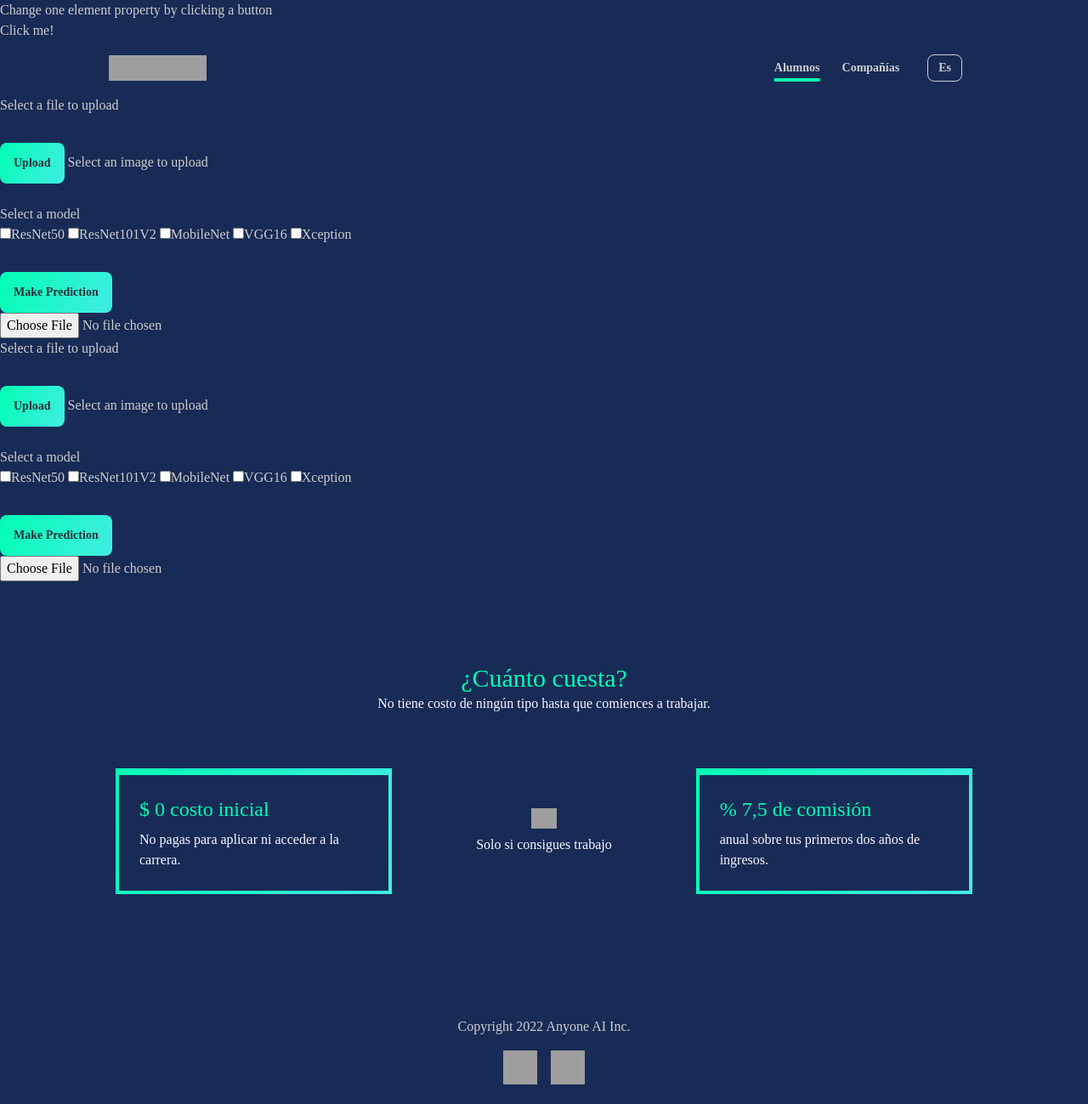
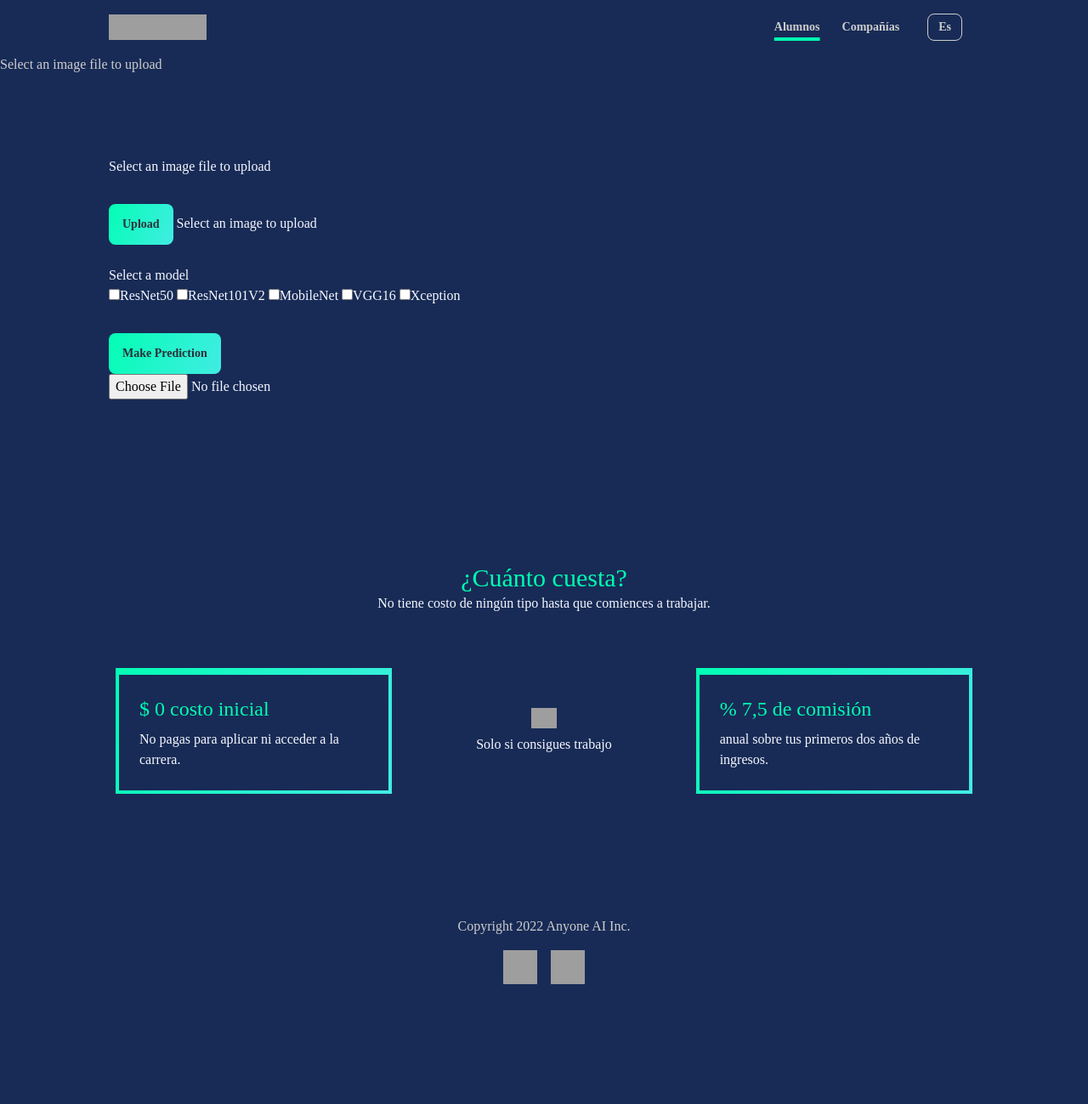
Before and after one commit to JotaCe7/NNkImageClassifierAPI, a Flask app: page / in a window 1280 px wide. Shown: the whole page at 85% size. After the commit the page ends 1158 px from the top, so only its background shows below. Run offline with Flask 2, Linux system fonts and the light colour scheme; some web fonts are replaced; grey boxes are pictures that could not be loaded.

Commit message:
add some more styling

```diff
--- a/api/static/web/header.css
+++ b/api/static/web/header.css
@@ -425,7 +425,8 @@ to{box-shadow:0 0 0 4px hsl(var(--b1)) inset,0 0 0 4px hsl(var(--b1)) inset,var(
 .pl-1{padding-left:.25rem}
 .pt-2{padding-top:.5rem}.pt-4{padding-top:1rem}
 .pl-12{padding-left:3rem}
-.pb-8{padding-bottom:2rem}.text-center{text-align:center}
+.pb-8{padding-bottom:2rem}
+.text-center{text-align:center}
 .font-mono{font-family:ui-monospace,SFMono-Regular,Menlo,Monaco,Consolas,Liberation Mono,Courier New,monospace}
 .text-2xl{font-size:1.5rem;line-height:2rem}
 .text-3xl{font-size:1.875rem;line-height:2.25rem}
--- a/api/templates/index.html
+++ b/api/templates/index.html
@@ -6,8 +6,8 @@
         <link rel="stylesheet" href="{{ url_for('static', filename='web/style.css') }}">
     </head>
     <body>
-        <p id="paragraph">Change one element property by clicking a button</p>
-        <button id="mybtn">  Click me!</button>
+        <!-- <p id="paragraph">Change one element property by clicking a button</p>
+        <button id="mybtn">  Click me!</button> -->
         <!-- <input type="file" id="image_input" accept="image/png, image/jpeg, image/jpg"> -->
         <!-- <div id="display_image"></div> -->
 
@@ -59,8 +59,13 @@
           </div>
         </div>
 
-        <div>
-          <h2 id="title">Select a file to upload</h2>
+        <!-- <div class="md:container md:mx-auto text-accent px-12 py-12 sm:px-8 sm:py-8 md:py-12 lg:px-32 lg:py-24"> -->
+
+          <p>Select an image file to upload</p>
+        <!-- </div> -->
+
+        <div class="md:container md:mx-auto text-accent px-12 py-12 sm:px-8 sm:py-8 md:py-12 lg:px-32 lg:py-24">
+          <p>Select an image file to upload</p>
           <p>
               {% with messages = get_flashed_messages() %}
               {% if messages %}
@@ -113,7 +118,7 @@
 
         </div>
 
-          <h2 id="title">Select a file to upload</h2>
+          <!-- <h2 id="title">Select a file to upload</h2>
           <p>
               {% with messages = get_flashed_messages() %}
               {% if messages %}
@@ -161,7 +166,7 @@
               <input type="submit" class="btn bg-anyai-gradient border-0 mt-8 w-full md:w-fit" value="Make Prediction">
 
           </form>
-          <input type="file" id="image_input" accept="image/png, image/jpeg, image/jpg">
+          <input type="file" id="image_input" accept="image/png, image/jpeg, image/jpg"> -->
 
 
         <div class="md:container md:mx-auto text-accent px-12 py-12 sm:px-8 sm:py-8 md:py-12 lg:px-32 lg:py-24">
```
